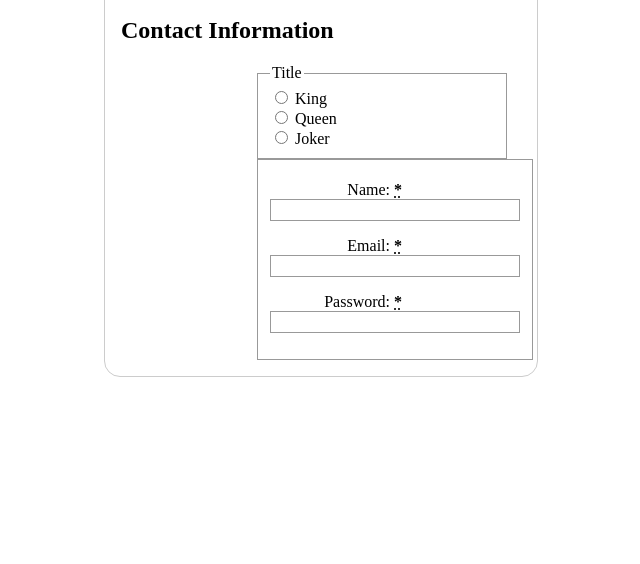
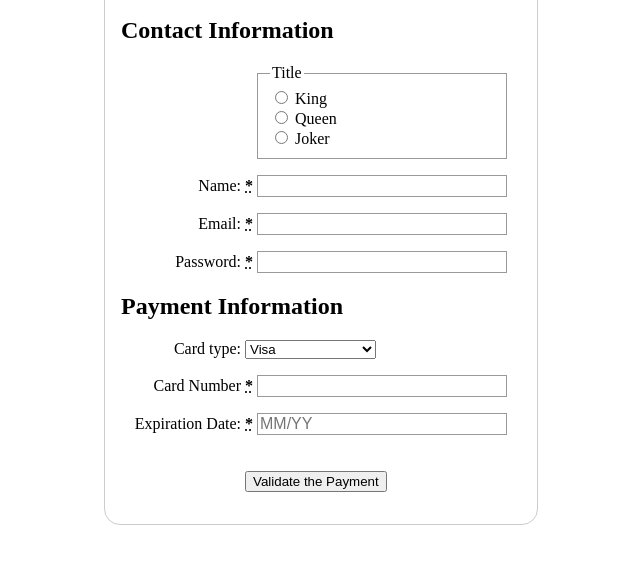
Before and after one commit to majinblue/payment-form, a plain HTML site: page index.html in a window 1280 px wide. Shown: the part 104-668 px from the top of the page, without its empty margins (319-959 px from the left). Drawn offline with Linux system fonts and the light colour scheme.

Commit message:
Created the Payment Info section along with the submit form button.

```diff
--- a/index.html
+++ b/index.html
@@ -40,9 +40,7 @@
           </li>
         </ul>
       </fieldset>
-
-      <!-- A separate fieldset for the user's TEXT inputs -->
-      <fieldset>
+      <!-- A separate area for the user's TEXT inputs -->
         <p>
           <label for="name">
             <span>Name: </span>
@@ -64,7 +62,44 @@
           </label>
           <input type="password" id="pwd" name="password">
         </p>
-      </fieldset>
+    </section>
+
+     <!-- Payment Info Section -->
+    <section>
+      <h2>Payment Information</h2>
+      <!-- Card Type -->
+      <p>
+        <label for="card">
+          <span>Card type:</span>
+        </label>
+        <select name="usercard" id="card">
+          <option value="visa">Visa</option>
+          <option value="mc">MasterCard</option>
+          <option value="amex">American Express</option>
+        </select>
+      </p>
+      <!-- Card Number -->
+      <p>
+        <label for="number">
+          <span>Card Number</span>
+          <strong><abbr title="required">*</abbr></strong>
+        </label>
+        <input type="tel" id="number" name="cardnumber">
+      </p>
+      <!-- Expiration Date -->
+      <p>
+        <label for="expiration">
+          <span>Expiration Date:</span>
+          <strong><abbr title="required">*</abbr></strong>
+        </label>
+        <input type="text" id="expiration" required="true" placeholder="MM/YY" pattern="^(0[1-9]1[0-2])\/([0-9)]{2})$">
+      </p>
+    </section>
+
+    <section>
+      <p>
+        <button type="submit">Validate the Payment</button>
+      </p>
     </section>
   </form>
 </body>
```
